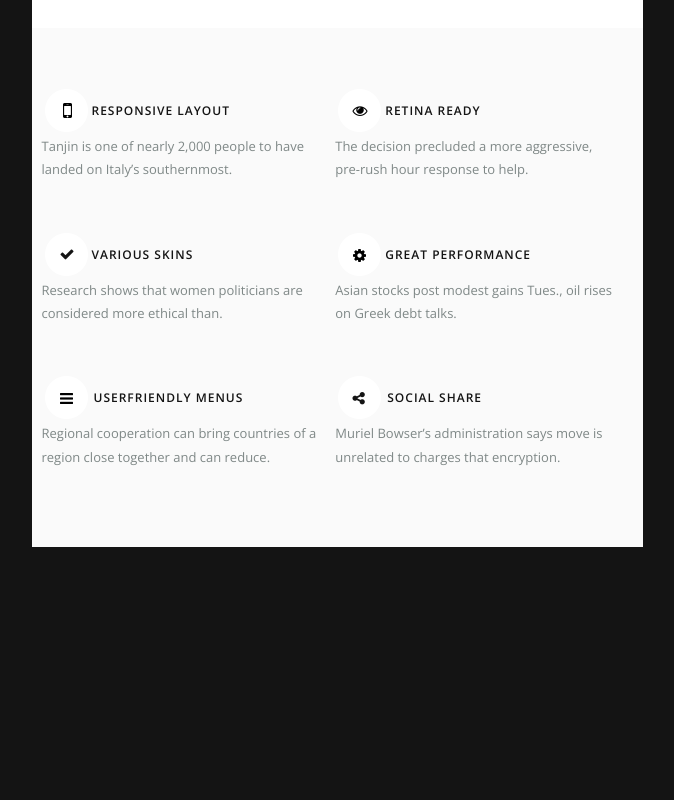
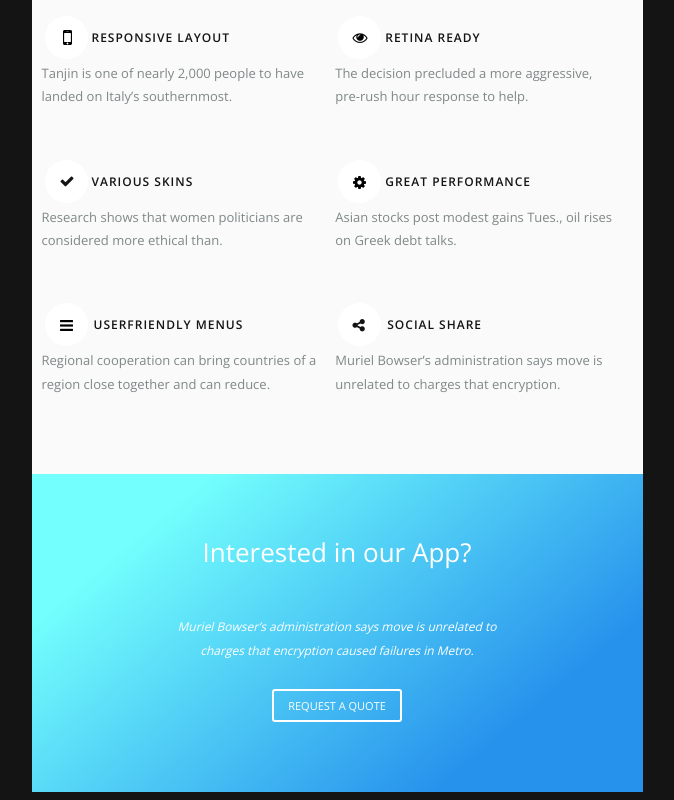
Before and after one commit to phaybein/email_design, a React app: page public/index.html in a window 1280 px wide. Shown: the part 2388-3188 px from the top of the page, without its empty margins (303-977 px from the left). Before the commit the page ends 2943 px from the top, so only its background shows below. Built offline with nearby package versions, Linux system fonts and the light colour scheme; files whose address does not match are found by name.

Commit message:
adding interested section with html and some styles RE #interested-section #html #styles

```diff
--- a/public/index.html
+++ b/public/index.html
@@ -377,7 +377,7 @@
 						text-align: center;
 					">
 						<td style="
-							padding: 81px 0 75px;
+							padding: 81px 0 70px;
 						">
 							<h2 style="
 								font-size: 25px;
@@ -395,7 +395,6 @@
 							<!-- START OF SYNC COLUMN -->
 							<table style="
 								display:inline-table;
-								margin-bottom: 68px;
 								padding: 0 10px;
 								width:calc(33.33% - 10px);
 							"
@@ -448,7 +447,6 @@
 							<!-- START OF SHARE COLUMN -->
 							<table style="
 							display:inline-table;
-							margin-bottom: 68px;
 							padding: 0 10px;
 							width:calc(33.33% - 10px);
 						"
@@ -501,7 +499,6 @@
 							<!-- START OF STATS COLUMN -->
 							<table style="
 							display:inline-table;
-							margin-bottom: 68px;
 							padding: 0 10px;
 							width:calc(33.33% - 10px);
 						"
@@ -554,9 +551,7 @@
 					</tr>
 					<!-- END OF TOGETHER ROW -->
 
-
-
-					<!-- START OF FEATURE ROW -->
+					<!-- START OF BENEFIT ROW -->
 					<tr style="
 						background: #fafafa;
 						font-family:'Open Sans', 'HelveticaNeue-Light', 'Helvetica Neue Light', 'Helvetica Neue', Helvetica, Arial, 'Lucida Grande', sans-serif;
@@ -858,11 +853,41 @@
 
 						</td>
 					</tr>
-					<!-- END OF FEATURE ROW -->
+					<!-- END OF BENEFIT ROW -->
 
-					<!-- START OF MAIN ROW -->
-					<tr></tr>
-					<!-- END OF MAIN ROW -->
+					<!-- START OF INTERESTED ROW -->
+					<tr style="
+						background: rgb(115,255,253);
+						background: linear-gradient(140deg, rgba(115,255,253,1) 18%, rgba(39,146,236,1) 79%);
+						color: #fff;
+						font-family:'Open Sans', 'HelveticaNeue-Light', 'Helvetica Neue Light', 'Helvetica Neue', Helvetica, Arial, 'Lucida Grande', sans-serif;
+						text-align: center;
+					">
+						<td style="
+							padding: 60px 10px 77px;
+						">
+							<h2 style="
+							font-size: 26px;
+							font-weight: 300;
+							margin: 0 0 45px;">
+								Interested in our App?
+							</h2>
+
+							<p style="
+							font-size: 12px;
+							font-style:italic;
+							line-height:2;
+							margin:0 auto 30px;
+							max-width: 47ch;
+							">
+								Muriel Bowser’s administration says move is unrelated to charges that encryption caused failures in Metro.
+							</p>
+
+							<a href="#!" style="border:2px solid #fff; border-radius:3px; color:#fff; font-size: 11px; font-weight: 400; margin-bottom: 70px; padding: 7px 14px; text-decoration:none; text-transform: uppercase;">request
+								a quote</a>
+						</td>
+					</tr>
+					<!-- END OF INTERESTED ROW -->
 
 					<!-- START OF MAIN ROW -->
 					<tr></tr>
```
